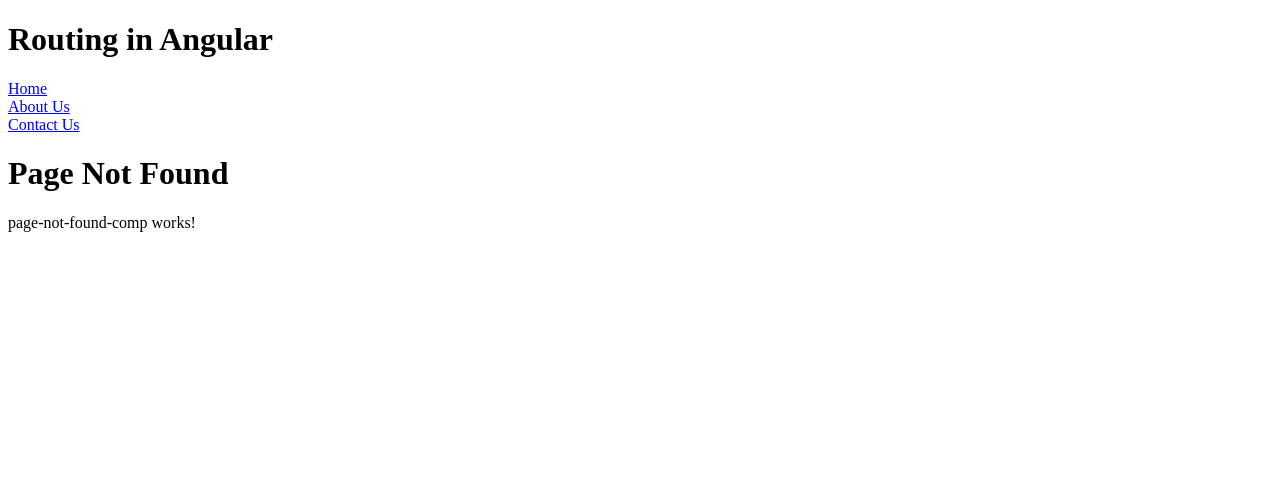
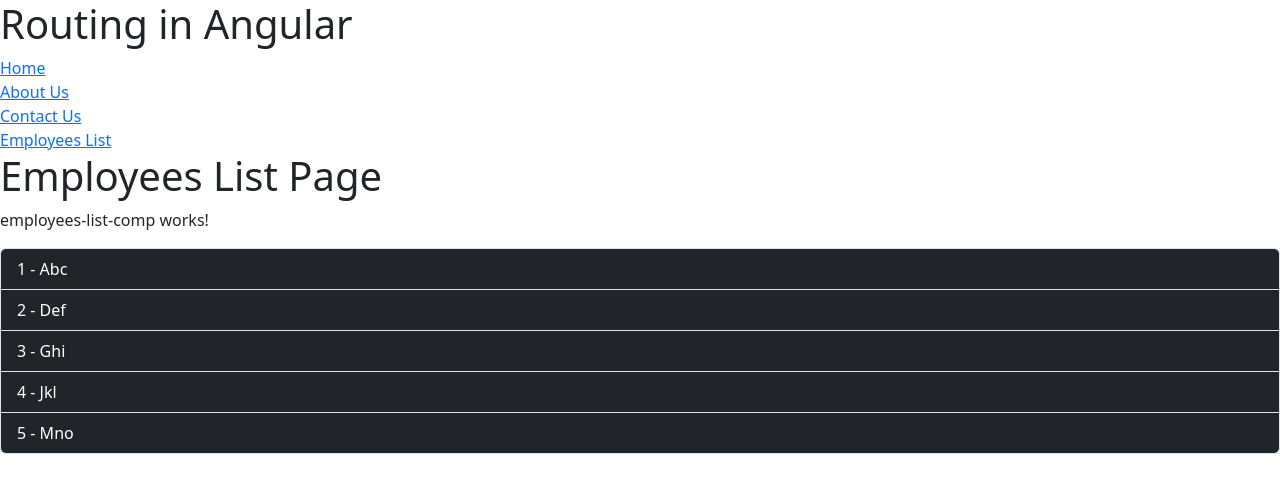
Before and after one commit to Jimi-Chhatrala/angular-tutorial-pm, an Angular app: page /employees in a window 1280 px wide. Before the commit this address had no page. Shown: the top 492 px of the page. Built offline with nearby package versions, Linux system fonts and the light colour scheme.

Commit message:
26-routing-and-navigation = Route parameter and dynamic routing.

```diff
--- a/src/app/app.html
+++ b/src/app/app.html
@@ -5,5 +5,7 @@
 <a routerLink="about">About Us</a>
 <br />
 <a routerLink="contact">Contact Us</a>
+<br />
+<a routerLink="employees">Employees List</a>
 
 <router-outlet></router-outlet>
--- /dev/null
+++ b/src/app/components/employee-details-comp/employee-details-comp.html
@@ -0,0 +1,4 @@
+<h1>Employee Detail Page</h1>
+<p>employee-details-comp works!</p>
+
+<h3>You have selected employee with id: {{ EmpID }}</h3>
--- /dev/null
+++ b/src/app/components/employee-details-comp/employee-details-comp.ts
@@ -0,0 +1,18 @@
+import { Component } from '@angular/core';
+import { ActivatedRoute } from '@angular/router';
+
+@Component({
+  imports: [],
+  selector: 'app-employee-details-comp',
+  styleUrl: './employee-details-comp.css',
+  templateUrl: './employee-details-comp.html',
+})
+export class EmployeeDetailsComp {
+  public EmpID: any;
+  constructor(private activatedRoute: ActivatedRoute) {}
+
+  ngOnInit(): void {
+    let id = this.activatedRoute.snapshot.paramMap.get('id');
+    this.EmpID = id;
+  }
+}
--- /dev/null
+++ b/src/app/components/employees-list-comp/employees-list-comp.html
@@ -0,0 +1,12 @@
+<h1>Employees List Page</h1>
+<p>employees-list-comp works!</p>
+
+<ul class="list-group">
+  <li
+    (click)="EmpClick(employee)"
+    class="list-group-item bg-dark text-white"
+    *ngFor="let employee of MyEmployees"
+  >
+    {{ employee.id }} - {{ employee.name }}
+  </li>
+</ul>
--- /dev/null
+++ b/src/app/components/employees-list-comp/employees-list-comp.ts
@@ -0,0 +1,25 @@
+import { NgFor } from '@angular/common';
+import { Component } from '@angular/core';
+import { Router } from '@angular/router';
+
+@Component({
+  imports: [NgFor],
+  selector: 'app-employees-list-comp',
+  styleUrl: './employees-list-comp.css',
+  templateUrl: './employees-list-comp.html',
+})
+export class EmployeesListComp {
+  MyEmployees = [
+    { id: 1, name: 'Abc' },
+    { id: 2, name: 'Def' },
+    { id: 3, name: 'Ghi' },
+    { id: 4, name: 'Jkl' },
+    { id: 5, name: 'Mno' },
+  ];
+
+  constructor(private router: Router) {}
+
+  EmpClick(employee: any) {
+    this.router.navigate(['/employees', employee.id]);
+  }
+}
--- a/src/index.html
+++ b/src/index.html
@@ -6,6 +6,7 @@
   <base href="/">
   <meta name="viewport" content="width=device-width, initial-scale=1">
   <link rel="icon" type="image/x-icon" href="favicon.ico">
+  <link href="https://cdn.jsdelivr.net/npm/bootstrap@5.3.8/dist/css/bootstrap.min.css" rel="stylesheet" integrity="sha384-sRIl4kxILFvY47J16cr9ZwB07vP4J8+LH7qKQnuqkuIAvNWLzeN8tE5YBujZqJLB" crossorigin="anonymous">
 </head>
 <body>
   <app-root></app-root>
```
Also changed, not shown: src/app/app.routes.ts (+10 -0 lines), src/app/components/employee-details-comp/employee-details-comp.css (added), src/app/components/employees-list-comp/employees-list-comp.css (added), 2 other files (tests, documents, lock files or other folders).
